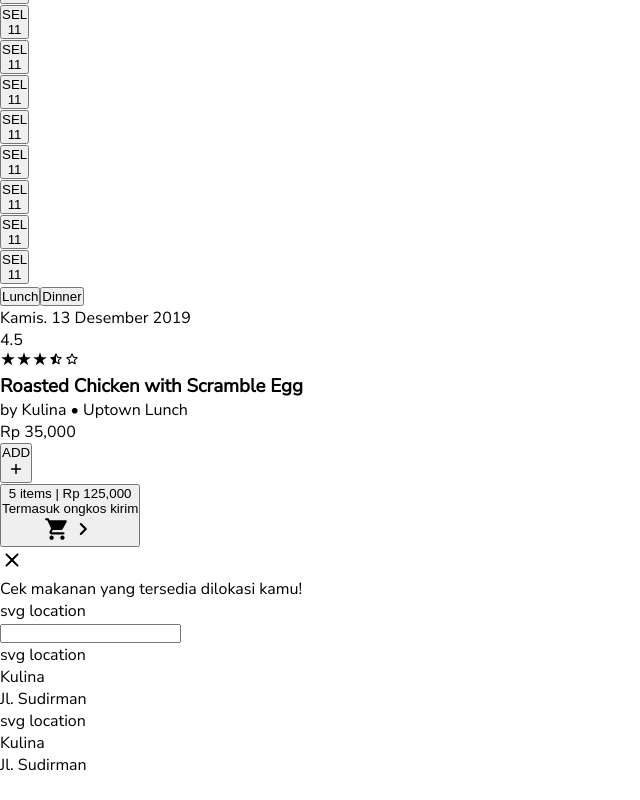
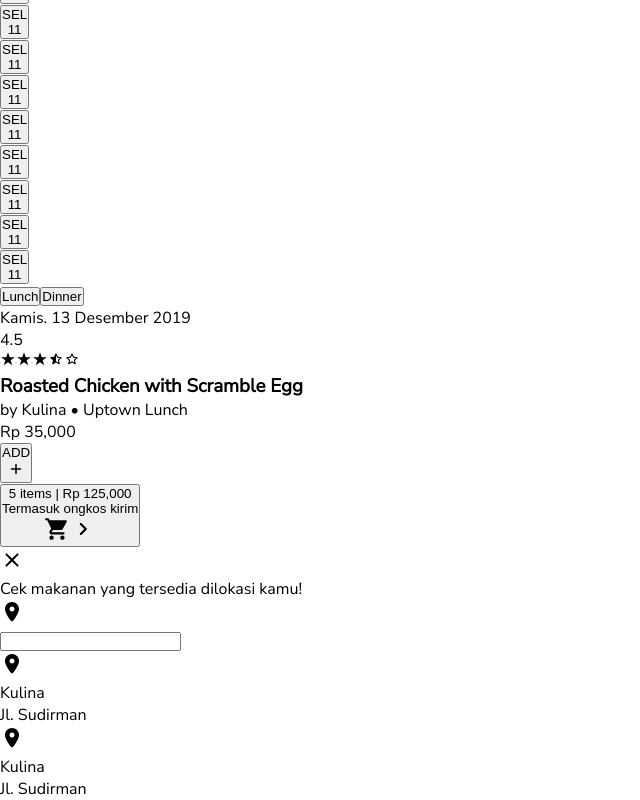
Before and after one commit to satriyawicaksana/4fd72e6a7b3e23b7c594b66f8262f0e5252ce536, a React (Create React App) app: page / in a window 1280 px wide. Shown: the part 242-1042 px from the top of the page, without its empty margins (0-640 px from the left). Before the commit the page ends 1018 px from the top, so only its background shows below. Built offline with nearby package versions, Linux system fonts and the light colour scheme.

Commit message:
adding class and update structure

```diff
--- a/src/App.js
+++ b/src/App.js
@@ -150,22 +150,28 @@ function App() {
           <div className="close-div">
             <svg xmlns="http://www.w3.org/2000/svg" width="24" height="24" viewBox="0 0 24 24"><path fill="none" d="M0 0h24v24H0V0z" /><path d="M18.3 5.71c-.39-.39-1.02-.39-1.41 0L12 10.59 7.11 5.7c-.39-.39-1.02-.39-1.41 0-.39.39-.39 1.02 0 1.41L10.59 12 5.7 16.89c-.39.39-.39 1.02 0 1.41.39.39 1.02.39 1.41 0L12 13.41l4.89 4.89c.39.39 1.02.39 1.41 0 .39-.39.39-1.02 0-1.41L13.41 12l4.89-4.89c.38-.38.38-1.02 0-1.4z" /></svg>
           </div>
-          <p>Cek makanan yang tersedia dilokasi kamu!</p>
-          <div>
-            <div>svg location</div>
-            <input type="text" />
+          <p className="search-title">Cek makanan yang tersedia dilokasi kamu!</p>
+          <div className="search-input-wrapper">
+            <div className="search-svg">
+              <svg xmlns="http://www.w3.org/2000/svg" width="24" height="24" viewBox="0 0 24 24"><path fill="none" d="M0 0h24v24H0V0z" /><path d="M12 2C8.13 2 5 5.13 5 9c0 4.17 4.42 9.92 6.24 12.11.4.48 1.13.48 1.53 0C14.58 18.92 19 13.17 19 9c0-3.87-3.13-7-7-7zm0 9.5c-1.38 0-2.5-1.12-2.5-2.5s1.12-2.5 2.5-2.5 2.5 1.12 2.5 2.5-1.12 2.5-2.5 2.5z" /></svg>
+            </div>
+            <input className="search-input" type="text" />
           </div>
           <div className="result-container">
-            <div>
-              <div>svg location</div>
-              <div>
+            <div className="result-wrapper">
+              <div className="result-svg">
+                <svg xmlns="http://www.w3.org/2000/svg" width="24" height="24" viewBox="0 0 24 24"><path fill="none" d="M0 0h24v24H0V0z" /><path d="M12 2C8.13 2 5 5.13 5 9c0 4.17 4.42 9.92 6.24 12.11.4.48 1.13.48 1.53 0C14.58 18.92 19 13.17 19 9c0-3.87-3.13-7-7-7zm0 9.5c-1.38 0-2.5-1.12-2.5-2.5s1.12-2.5 2.5-2.5 2.5 1.12 2.5 2.5-1.12 2.5-2.5 2.5z" /></svg>
+              </div>
+              <div className="result-address">
                 <p>Kulina</p>
                 <p>Jl. Sudirman</p>
               </div>
             </div>
-            <div>
-              <div>svg location</div>
-              <div>
+            <div className="result-wrapper">
+              <div className="result-svg">
+                <svg xmlns="http://www.w3.org/2000/svg" width="24" height="24" viewBox="0 0 24 24"><path fill="none" d="M0 0h24v24H0V0z" /><path d="M12 2C8.13 2 5 5.13 5 9c0 4.17 4.42 9.92 6.24 12.11.4.48 1.13.48 1.53 0C14.58 18.92 19 13.17 19 9c0-3.87-3.13-7-7-7zm0 9.5c-1.38 0-2.5-1.12-2.5-2.5s1.12-2.5 2.5-2.5 2.5 1.12 2.5 2.5-1.12 2.5-2.5 2.5z" /></svg>
+              </div>
+              <div className="result-address">
                 <p>Kulina</p>
                 <p>Jl. Sudirman</p>
               </div>
```
